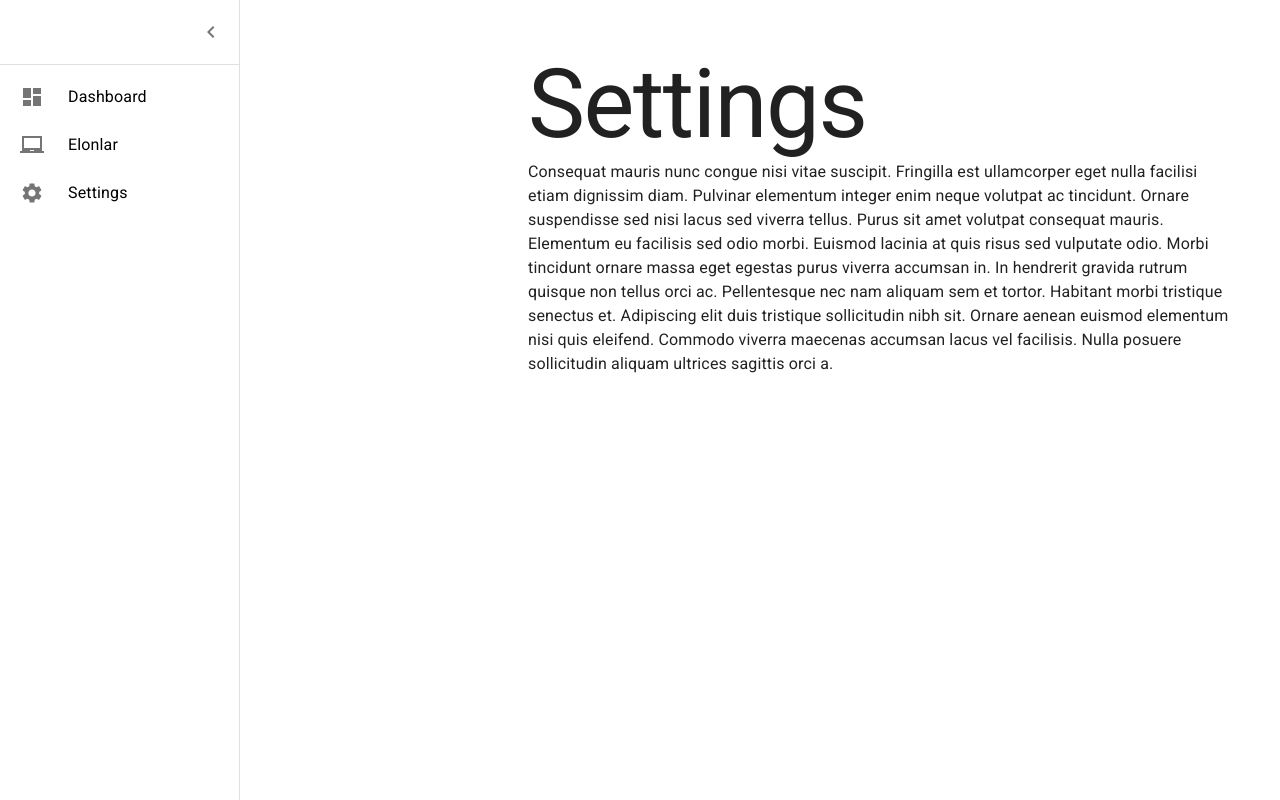
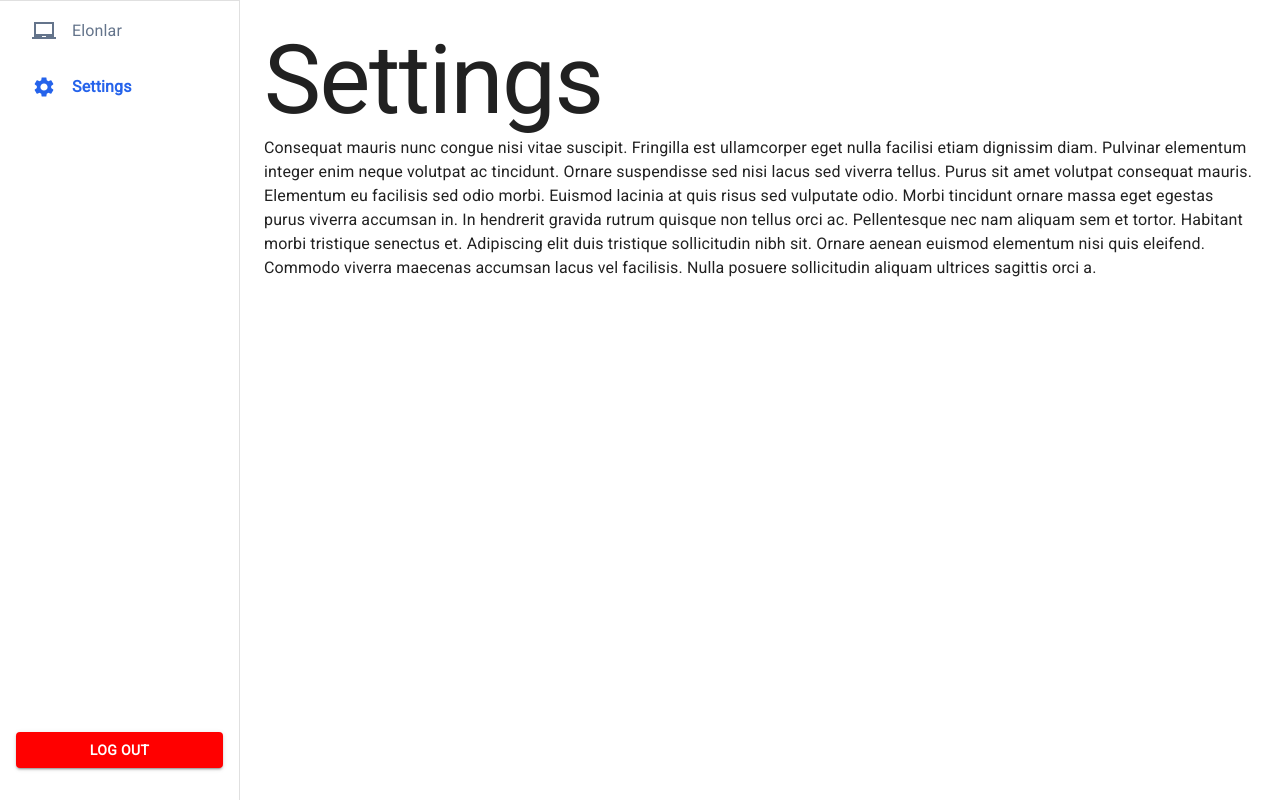
Before and after one commit to TohirDev/frontend-admin, a React (Vite) app: page /admin/settings in a window 1280 px wide. Built offline with nearby package versions, Linux system fonts and the light colour scheme.

Commit message:
updated: elonlar, setting, sidebar pages

```diff
--- a/src/pages/admin/components/elonlar/components/active.tsx
+++ b/src/pages/admin/components/elonlar/components/active.tsx
@@ -1,5 +1,15 @@
+import { Button } from "@mui/material";
+import { NavLink } from "react-router-dom";
+
 function Active() {
-  return <div>Active</div>;
+  return (
+    <div>
+      <h1>active</h1>
+      <NavLink to={"/"}>
+        <Button variant="contained">go to home page</Button>
+      </NavLink>
+    </div>
+  );
 }
 
 export default Active;
--- a/src/pages/admin/components/elonlar/index.tsx
+++ b/src/pages/admin/components/elonlar/index.tsx
@@ -1,15 +1,9 @@
-import { Box, Typography } from "@mui/material";
-import SideNav from "../sidebar";
+import { Box } from "@mui/material";
 import { useState } from "react";
 import Tabs from "@mui/material/Tabs";
 import Tab from "@mui/material/Tab";
 import Active from "./components/active";
-
-interface TabPanelProps {
-  children?: React.ReactNode;
-  index: number;
-  value: number;
-}
+import { CustomTabPanel } from "./components/CustomTabPanel";
 
 function Elonlar() {
   const [value, setValue] = useState(0);
@@ -29,9 +23,6 @@ function Elonlar() {
   }
 
   return (
-    <Box sx={{ display: "flex" }}>
-      <SideNav />
-      <Box component="main" sx={{ flexGrow: 1, p: 3 }}>
     <Box sx={{ width: "100%" }}>
       <Box sx={{ borderBottom: 1, borderColor: "divider" }}>
         <Tabs
@@ -54,29 +45,7 @@ function Elonlar() {
         Item Three
       </CustomTabPanel>
     </Box>
-      </Box>
-    </Box>
   );
 }
 
 export default Elonlar;
-
-function CustomTabPanel(props: TabPanelProps) {
-  const { children, value, index, ...other } = props;
-
-  return (
-    <div
-      role="tabpanel"
-      hidden={value !== index}
-      id={`simple-tabpanel-${index}`}
-      aria-labelledby={`simple-tab-${index}`}
-      {...other}
-    >
-      {value === index && (
-        <Box sx={{ p: 3 }}>
-          <Typography>{children}</Typography>
-        </Box>
-      )}
-    </div>
-  );
-}
--- a/src/pages/admin/components/settings/index.tsx
+++ b/src/pages/admin/components/settings/index.tsx
@@ -1,11 +1,8 @@
-import { Box, Typography } from "@mui/material";
-import SideNav from "../sidebar";
+import { Typography } from "@mui/material";
 
 function Settings() {
   return (
-    <Box sx={{ display: "flex" }}>
-      <SideNav />
-      <Box component="main" sx={{ flexGrow: 1, p: 3 }}>
+    <>
       <Typography variant="h1">Settings</Typography>
       <Typography paragraph>
         Consequat mauris nunc congue nisi vitae suscipit. Fringilla est
@@ -17,13 +14,12 @@ function Settings() {
         ornare massa eget egestas purus viverra accumsan in. In hendrerit
         gravida rutrum quisque non tellus orci ac. Pellentesque nec nam
         aliquam sem et tortor. Habitant morbi tristique senectus et.
-          Adipiscing elit duis tristique sollicitudin nibh sit. Ornare
-          aenean euismod elementum nisi quis eleifend. Commodo viverra
-          maecenas accumsan lacus vel facilisis. Nulla posuere sollicitudin
-          aliquam ultrices sagittis orci a.
+        Adipiscing elit duis tristique sollicitudin nibh sit. Ornare aenean
+        euismod elementum nisi quis eleifend. Commodo viverra maecenas
+        accumsan lacus vel facilisis. Nulla posuere sollicitudin aliquam
+        ultrices sagittis orci a.
       </Typography>
-      </Box>
-    </Box>
+    </>
   );
 }
 
--- a/src/pages/admin/components/sidebar/index.tsx
+++ b/src/pages/admin/components/sidebar/index.tsx
@@ -1,29 +1,15 @@
-import { ReactNode, useState } from "react";
-import { Link } from "react-router-dom";
-import { styled, useTheme, Theme, CSSObject } from "@mui/material/styles";
+import { styled, Theme, CSSObject } from "@mui/material/styles";
 import Box from "@mui/material/Box";
 import List from "@mui/material/List";
 import CssBaseline from "@mui/material/CssBaseline";
 import Divider from "@mui/material/Divider";
 import MuiDrawer from "@mui/material/Drawer";
-import IconButton from "@mui/material/IconButton";
-import ChevronLeftIcon from "@mui/icons-material/ChevronLeft";
-import ChevronRightIcon from "@mui/icons-material/ChevronRight";
-import ListItem from "@mui/material/ListItem";
-import ListItemButton from "@mui/material/ListItemButton";
-import ListItemIcon from "@mui/material/ListItemIcon";
-import ListItemText from "@mui/material/ListItemText";
-import DashboardIcon from "@mui/icons-material/Dashboard";
 
 import { ERoutes } from "../../../../enum/routes";
 import LaptopChromebookIcon from "@mui/icons-material/LaptopChromebook";
 import SettingsIcon from "@mui/icons-material/Settings";
-type TListItemLink = {
-  open: boolean;
-  path: string;
-  text: string;
-  icon: ReactNode;
-};
+import { Button } from "@mui/material";
+import { ListItemLink } from "./components/ListItemLink";
 
 const drawerWidth = 240;
 
@@ -48,14 +34,6 @@ const closedMixin = (theme: Theme): CSSObject => ({
   },
 });
 
-const DrawerHeader = styled("div")(({ theme }) => ({
-  display: "flex",
-  alignItems: "center",
-  justifyContent: "flex-end",
-  padding: theme.spacing(0, 1),
-  ...theme.mixins.toolbar,
-}));
-
 const Drawer = styled(MuiDrawer, {
   shouldForwardProp: (prop) => prop !== "open",
 })(({ theme, open }) => ({
@@ -74,87 +52,43 @@ const Drawer = styled(MuiDrawer, {
 }));
 
 export default function SideNav() {
-  const theme = useTheme();
-  const [open, setOpen] = useState(true);
-
-  const handleDrawerClose = () => {
-    setOpen((prev) => !prev);
-  };
-
   return (
     <Box sx={{ display: "flex" }}>
       <CssBaseline />
-      <Drawer variant="permanent" open={open}>
-        <DrawerHeader>
-          <IconButton onClick={handleDrawerClose}>
-            {theme.direction === "rtl" ? (
-              <ChevronRightIcon />
-            ) : (
-              <ChevronLeftIcon />
-            )}
-          </IconButton>
-        </DrawerHeader>
+      <Drawer variant="permanent" open={true}>
         <Divider />
         <List>
           <ListItemLink
-            open={open}
-            text="Dashboard"
-            path={ERoutes.AdminPage}
-            key={1}
-            icon={<DashboardIcon />}
-          />
-          <ListItemLink
-            open={open}
             text="Elonlar"
             path={ERoutes.AdminAnnouncement}
             key={1}
             icon={<LaptopChromebookIcon />}
           />
           <ListItemLink
-            open={open}
             text="Settings"
             path={ERoutes.AdminSettings}
             key={1}
             icon={<SettingsIcon />}
           />
         </List>
+        <Box sx={{ display: "flex", flex: 1 }}></Box>
+        <Button
+          variant="contained"
+          sx={{
+            fontWeight: 700,
+            color: "white",
+            mx: 2,
+            mb: 4,
+            background: "red",
+            "&:hover": {
+              background: "white",
+              color: "red",
+            },
+          }}
+        >
+          Log Out
+        </Button>
       </Drawer>
     </Box>
   );
 }
-
-export const ListItemLink = ({
-  open,
-  path,
-  text,
-  icon,
-}: TListItemLink) => {
-  return (
-    <Link to={path} style={{ textDecoration: "none" }}>
-      <ListItem
-        key={text}
-        disablePadding
-        sx={{ display: "block", color: "#000" }}
-      >
-        <ListItemButton
-          sx={{
-            minHeight: 48,
-            justifyContent: open ? "initial" : "center",
-            px: 2.5,
-          }}
-        >
-          <ListItemIcon
-            sx={{
-              minWidth: 0,
-              mr: open ? 3 : "auto",
-              justifyContent: "center",
-            }}
-          >
-            {icon}
-          </ListItemIcon>
-          <ListItemText primary={text} sx={{ opacity: open ? 1 : 0 }} />
-        </ListItemButton>
-      </ListItem>
-    </Link>
-  );
-};
```
Also changed, not shown: src/pages/admin/index.tsx (deleted, +0 -46 lines). Lines whose indentation alone changed are shown as unchanged.
